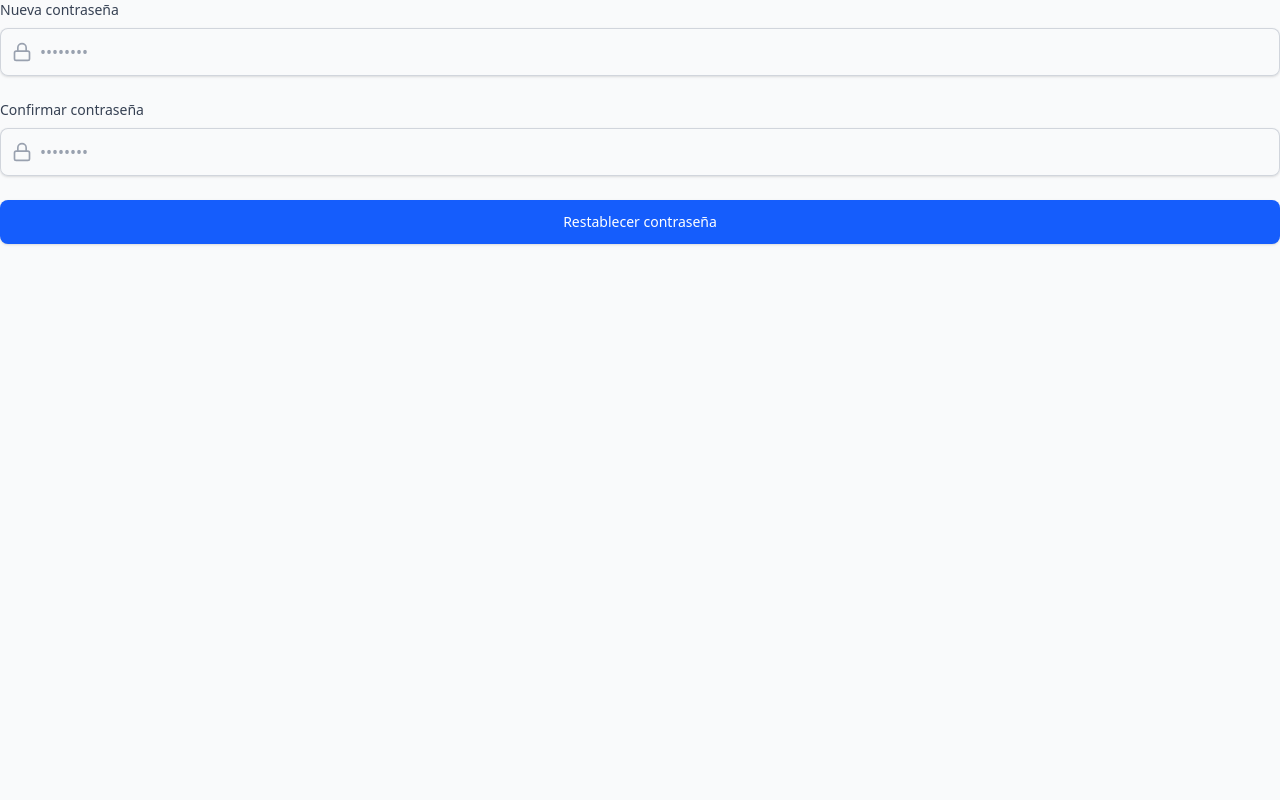
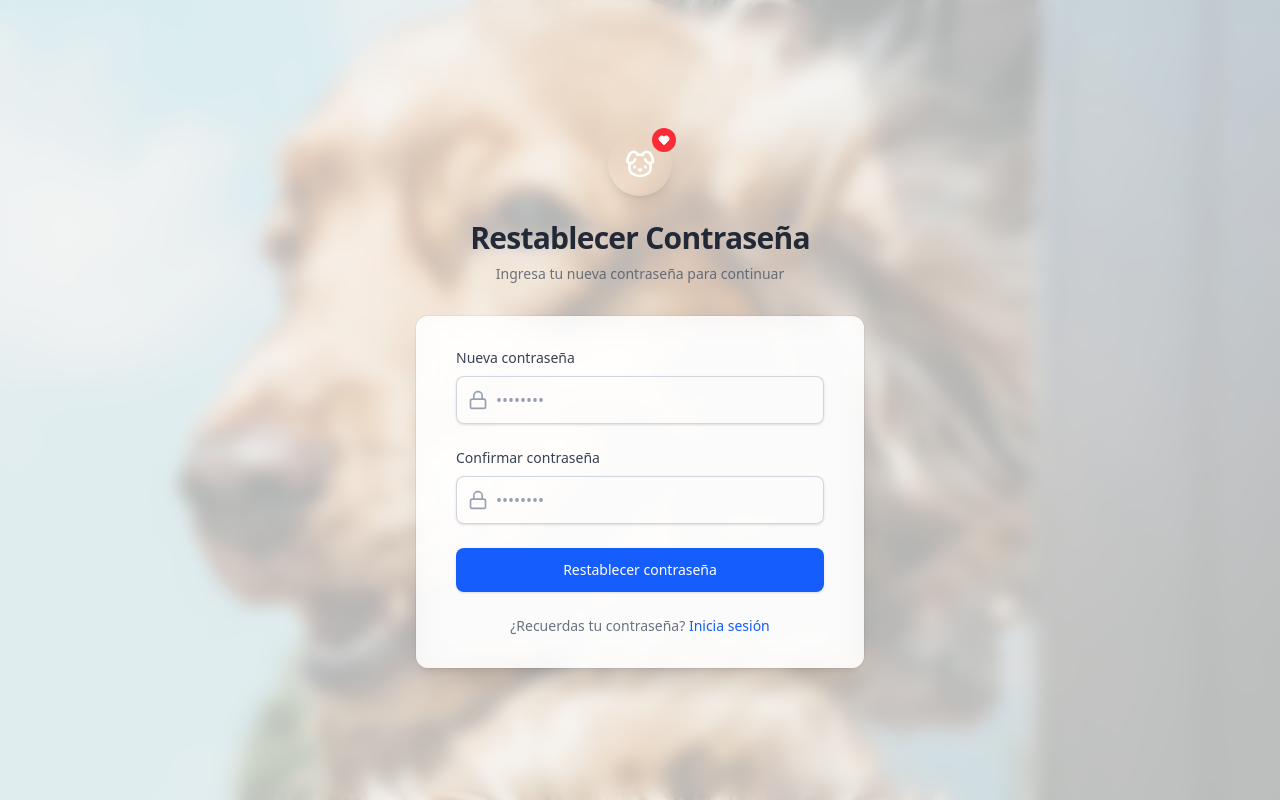
Before and after one commit to dfmarinl/PetMatch2.0, a React (Vite) app in the folder frontend/frontend/: page /reset-password in a window 1280 px wide. Built offline with nearby package versions, Linux system fonts and the light colour scheme.

Commit message:
se corrige formulario cambiar contraseña

```diff
--- a/frontend/frontend/src/App.jsx
+++ b/frontend/frontend/src/App.jsx
@@ -9,7 +9,7 @@ import PetRegistration from "./Pages/PetRegistration";
 import PetsCatalog from "./Pages/PetsCatalog";
 import ClientProfile from "./pages/ClientProfile";
 import StaffProfile from "./pages/StaffProfile";
-import ResetPasswordForm from "./components/auth/ResetPasswordForm";
+import ResetPasswordPage from "./Pages/ResetPasswordPage";
 
 // Context para manejar el estado del usuario
 const AuthContext = createContext();
@@ -93,7 +93,7 @@ function App() {
             <Route path="/pets" element={<PetsCatalog />} />
             <Route path="/profile" element={<ClientProfile />} />
             <Route path="/staff-profile" element={<StaffProfile />} />
-            <Route path="/reset-password" element={<ResetPasswordForm />} />
+            <Route path="/reset-password" element={<ResetPasswordPage />} />
 
           </Routes>
         </div>
--- /dev/null
+++ b/frontend/frontend/src/Pages/ResetPasswordPage.jsx
@@ -0,0 +1,22 @@
+import ResetPasswordForm from "../components/auth/ResetPasswordForm";
+import AuthLayout from "../components/auth/AuthLayout";
+
+const ResetPasswordPage = () => {
+  return (
+    <AuthLayout
+      title="Restablecer Contraseña"
+      subtitle="Ingresa tu nueva contraseña para continuar"
+    >
+      <ResetPasswordForm />
+
+      <p className="mt-6 text-center text-sm text-gray-500">
+        ¿Recuerdas tu contraseña?{" "}
+        <a href="/login" className="text-blue-600 hover:underline">
+          Inicia sesión
+        </a>
+      </p>
+    </AuthLayout>
+  );
+};
+
+export default ResetPasswordPage;
```
